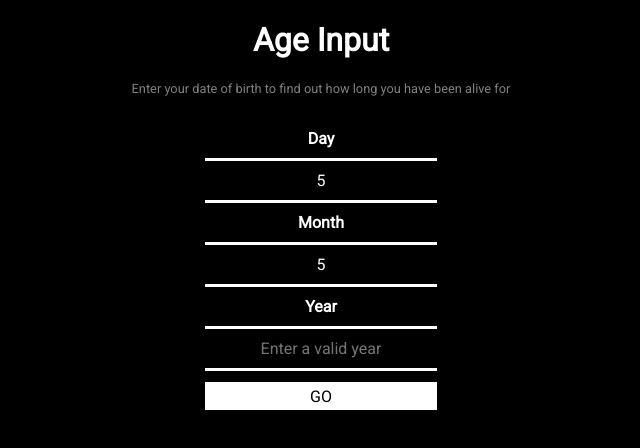
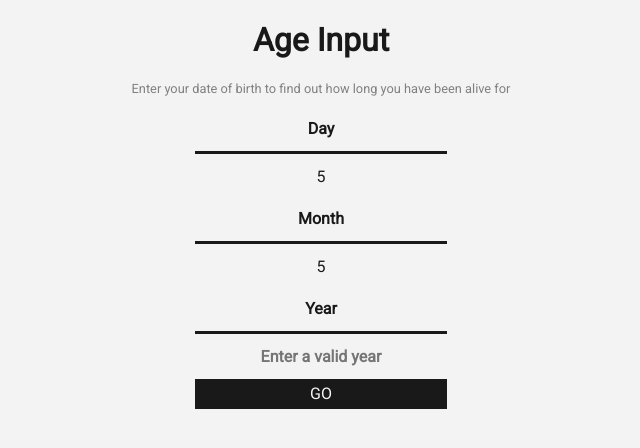
Before and after one commit to lewisharris/guess-your-age, a plain HTML site: page index.html in a window 1280 px wide. Both pictures are taken after typing "5", "5", "5" into the empty fields and a click on the button "GO". Shown: the whole page, without its empty margins (319-959 px from the left). Drawn offline with Linux system fonts and the light colour scheme.

Commit message:
Add files via upload

```diff
--- a/app.js
+++ b/app.js
@@ -55,8 +55,9 @@ function ageCalc(birth,today){
     };
 
 //main function to be run on the button click event.
-var submit = document.getElementById('submit');
-submit.addEventListener('click', event => {
+var send = document.getElementById('send');
+send.addEventListener('click', (event) => {
+        event.preventDefault();
        const birthdayResultContainer = document.getElementById('birthdayResultContainer');
     birthdayResultContainer.innerHTML = ''; // This ensures the previous result is wiped before the function runs.
         let dayOfBirth = parseInt(document.getElementById('dayOfBirth').value);
--- a/index.html
+++ b/index.html
@@ -4,6 +4,7 @@
         <title>How old are you?</title>
         <meta charset="UTF-8">
         <link rel = 'stylesheet' type = 'text/css' href = 'style.css'>
+        <meta name="viewport" content="width=device-width, initial-scale=1.0">
     </head>
     <body>
         <h1>Age Input</h1>
@@ -15,7 +16,7 @@
             <input type="number" placeholder="MM" name="dateOfBirth" id="monthOfBirth" class='inputbox'>
             <label type="text" name="dateOfBirth" class='input'>Year</label>
             <input type="number" placeholder="YYYY" name="dateOfBirth" id="yearOfBirth" class='inputbox'>
-            <button type="button" name="dateOfBirth" id="submit" class='button'%;>GO</button>
+            <button type="submit" name="dateOfBirth" id="send" class='button'>GO</button>
         </form>
         <div id="birthdayResultContainer"></div>
 
--- a/style.scss
+++ b/style.scss
@@ -6,17 +6,18 @@ $light:#f3f3f3;
     box-sizing: border-box;
     font-family: 'Roboto', sans-serif;
     font-size:1rem;
+    text-align:center;
 }
 html{
     height:100%;
 }
 body{
     height:100%;
-    background: dark;
+    background: $light;
     }
 h1{
     font-size:2rem;
-    color:light;
+    color:$dark;
     text-align: center;
 }
     p{font-size:0.8rem;
@@ -28,7 +29,6 @@ h1{
     min-width:200px;
     height:300px;
     margin:0px auto;
-    padding:10px;
     text-align: center;
 }
 .input{
@@ -38,13 +38,14 @@ h1{
     height:15%;
     font-size:1rem;
     border:none;
-    border-bottom:3px solid white;
+    border-bottom:3px solid $dark;
     background:none;
     outline:none;
     text-align:center;
     line-height:2.5em;
     font-weight:bold;
-    color:light;
+    color:$dark;
+    padding:0px;
 }
 .inputbox{
     display: block;
@@ -57,7 +58,10 @@ h1{
     text-align: center;
     background:none;
     outline:none;
-    color:light;
+    color:$dark;
+}
+.inputbox:focus{
+    font-weight:bold;
 }
 .inputbox::-webkit-outer-spin-button,
 .inputbox::-webkit-inner-spin-button{
@@ -67,10 +71,12 @@ h1{
 .button{
     width:100%;
     height:10%;
-    margin-top:5%;
-    color:dark;
-    background:light;
+    padding:0px;
+    margin-top:5% auto 0px auto;
+    color:$light;
+    background:$dark;
     border:none;
+    min-width:200px;
 }
 #birthdayResultContainer{
     margin:20px auto;
@@ -78,7 +84,7 @@ h1{
     width:60%;
     min-width:200px;
     line-height: 1.5;
-    color:light;
+    color:$dark;
     font-weight:bold;
 }
 
```
Also changed, not shown: style.css, 1 other file.
